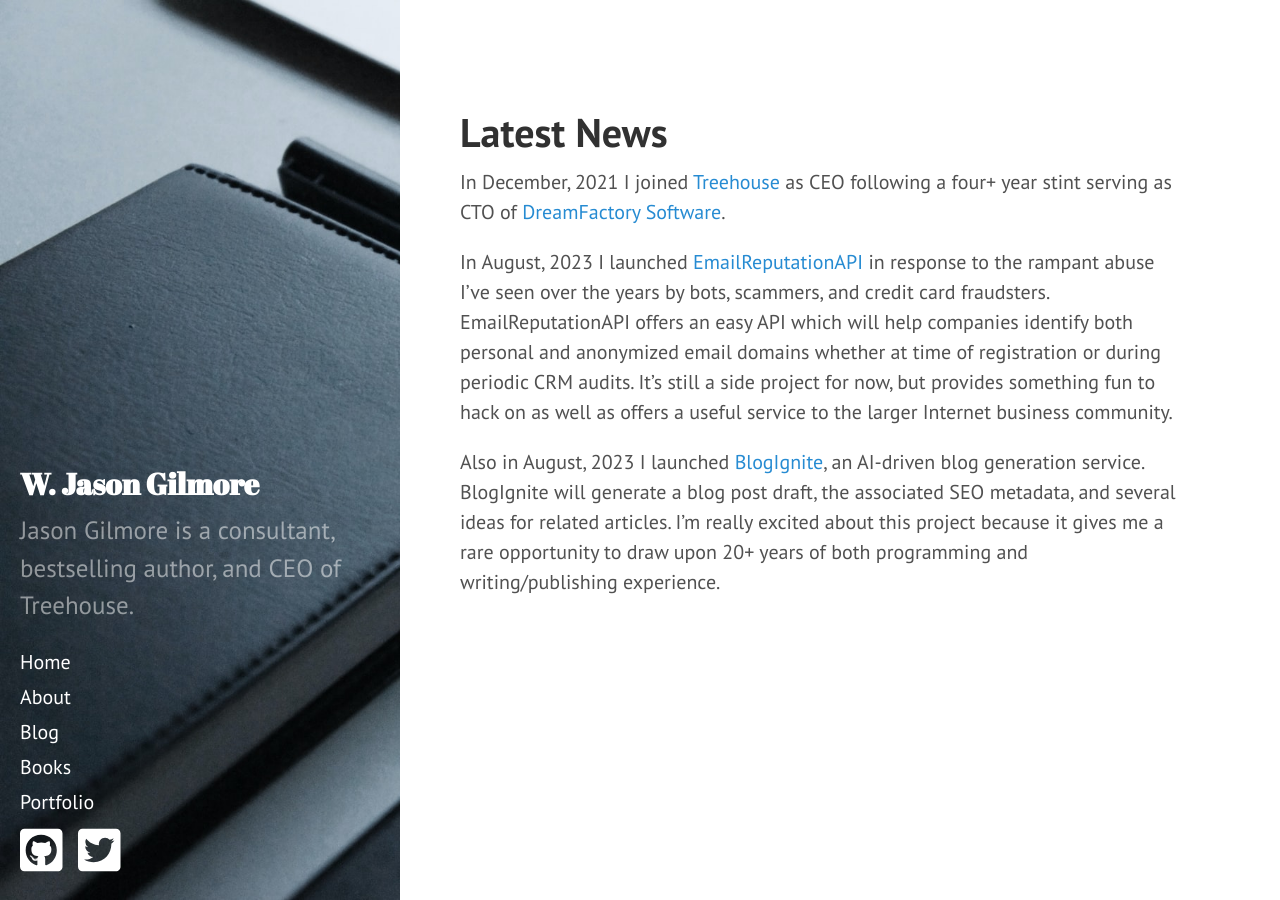
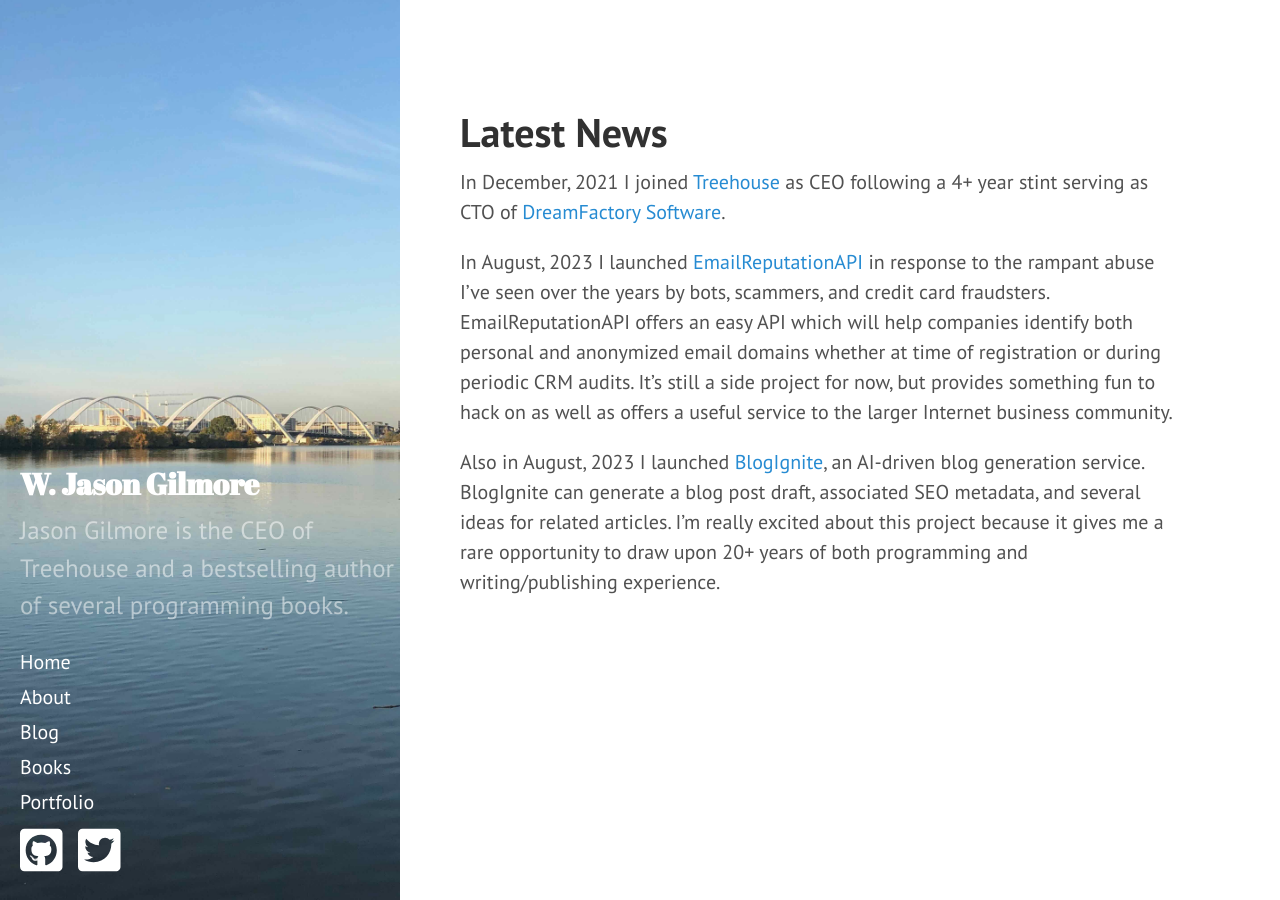
Before and after one commit to wjgilmore/wjgilmore.github.io, a Jekyll site: the page built from index.md, in a window 1280 px wide. Built offline with Jekyll 4.4.1, drawn with Linux system fonts in a browser that asks for light colours; nearby versions of some CDN libraries.

Commit message:
Site updates

```diff
--- a/_config.yml
+++ b/_config.yml
@@ -1,7 +1,7 @@
 title: W. Jason Gilmore
 email: wj@wjgilmore.com
 description: >- # this means to ignore newlines until "baseurl:"
-  Jason Gilmore is a consultant, bestselling author, and CEO of Treehouse.
+  Jason Gilmore is the CEO of Treehouse and a bestselling author of several programming books.
 baseurl: "" # the subpath of your site, e.g. /blog
 url: "" # the base hostname & protocol for your site, e.g. http://example.com
 twitter_username: jekyllrb
--- a/_includes/sidebar.html
+++ b/_includes/sidebar.html
@@ -1,38 +1,36 @@
 <div class="sidebar">
   <div class="container sidebar">
-    <div class="sidebar-about" style="position: absolute; bottom: 0;">
+    <div class="sidebar-about" style="position: absolute; bottom: 0">
       <h1>
-        <a href="/">
-          {{ site.title }}
-        </a>
+        <a href="/"> {{ site.title }} </a>
       </h1>
       <p class="lead">{{ site.description }}</p>
 
       <nav class="sidebar-nav">
-        <a class="sidebar-nav-item{% if page.url == site.baseurl %} active{% endif %}" href="/">Home</a>
+        <a
+          class="sidebar-nav-item{% if page.url == site.baseurl %} active{% endif %}"
+          href="/"
+          >Home</a
+        >
 
-        {% comment %}
-          The code below dynamically generates a sidebar nav of pages with
-          `layout: page` in the front-matter. See readme for usage.
-        {% endcomment %}
+        {% comment %} The code below dynamically generates a sidebar nav of
+        pages with `layout: page` in the front-matter. See readme for usage. {%
+        endcomment %} {% assign pages_list = site.pages %} {% for node in
+        pages_list %} {% if node.title != null %} {% if node.layout == "page" %}
+        <a
+          class="sidebar-nav-item{% if page.url == node.url %} active{% endif %}"
+          href="{{ node.url }}"
+          >{{ node.title }}</a
+        >
+        {% endif %} {% endif %} {% endfor %}
 
-        {% assign pages_list = site.pages %}
-        {% for node in pages_list %}
-          {% if node.title != null %}
-            {% if node.layout == "page" %}
-              <a class="sidebar-nav-item{% if page.url == node.url %} active{% endif %}" href="{{ node.url }}">{{ node.title }}</a>
-            {% endif %}
-          {% endif %}
-        {% endfor %}
-
-        <a href="https://github.com/wjgilmore" rel="nofollow"><i class="social fab fa-github-square fa-3x"></i></a>
-        <a href="https://twitter.com/wjgilmore" rel="nofollow"><i class="social fab fa-twitter-square fa-3x"></i></a>
-
+        <a href="https://github.com/wjgilmore" rel="nofollow"
+          ><i class="social fab fa-github-square fa-3x"></i
+        ></a>
+        <a href="https://twitter.com/wjgilmore" rel="nofollow"
+          ><i class="social fab fa-twitter-square fa-3x"></i
+        ></a>
       </nav>
-
     </div>
-
-
-
   </div>
 </div>
--- a/index.md
+++ b/index.md
@@ -12,8 +12,8 @@ redirect_from:
 
 <h1>Latest News</h1>
 
-In December, 2021 I joined [Treehouse](https://www.teamtreehouse.com) as CEO following a four+ year stint serving as CTO of [DreamFactory Software](https://www.dreamfactory.com).
+In December, 2021 I joined [Treehouse](https://www.teamtreehouse.com) as CEO following a 4+ year stint serving as CTO of [DreamFactory Software](https://www.dreamfactory.com).
 
 In August, 2023 I launched [EmailReputationAPI](https://emailreputationapi.com) in response to the rampant abuse I've seen over the years by bots, scammers, and credit card fraudsters. EmailReputationAPI offers an easy API which will help companies identify both personal and anonymized email domains whether at time of registration or during periodic CRM audits. It's still a side project for now, but provides something fun to hack on as well as offers a useful service to the larger Internet business community.
 
-Also in August, 2023 I launched [BlogIgnite](https://blogignite.com), an AI-driven blog generation service. BlogIgnite will generate a blog post draft, the associated SEO metadata, and several ideas for related articles. I'm really excited about this project because it gives me a rare opportunity to draw upon 20+ years of both programming and writing/publishing experience.
+Also in August, 2023 I launched [BlogIgnite](https://blogignite.com), an AI-driven blog generation service. BlogIgnite can generate a blog post draft, associated SEO metadata, and several ideas for related articles. I'm really excited about this project because it gives me a rare opportunity to draw upon 20+ years of both programming and writing/publishing experience.
--- a/public/css/hyde.css
+++ b/public/css/hyde.css
@@ -52,11 +52,11 @@ html {
 
 .sidebar {
   text-align: center;
-  padding: 2rem 1rem;
   color: rgba(255, 255, 255, 0.5);
   background-color: #202020;
-  background: url("/public/img/desk.jpg");
+  background: url("/public/img/dc.jpeg");
   background-size: cover;
+  padding-right: 10px;
 }
 @media (min-width: 48em) {
   .sidebar {
```
Also changed, not shown: _posts/2023-09-01-blitz-building-with-ai.md (+2 -2 lines), README.md, public/img/dc.jpeg (added).
